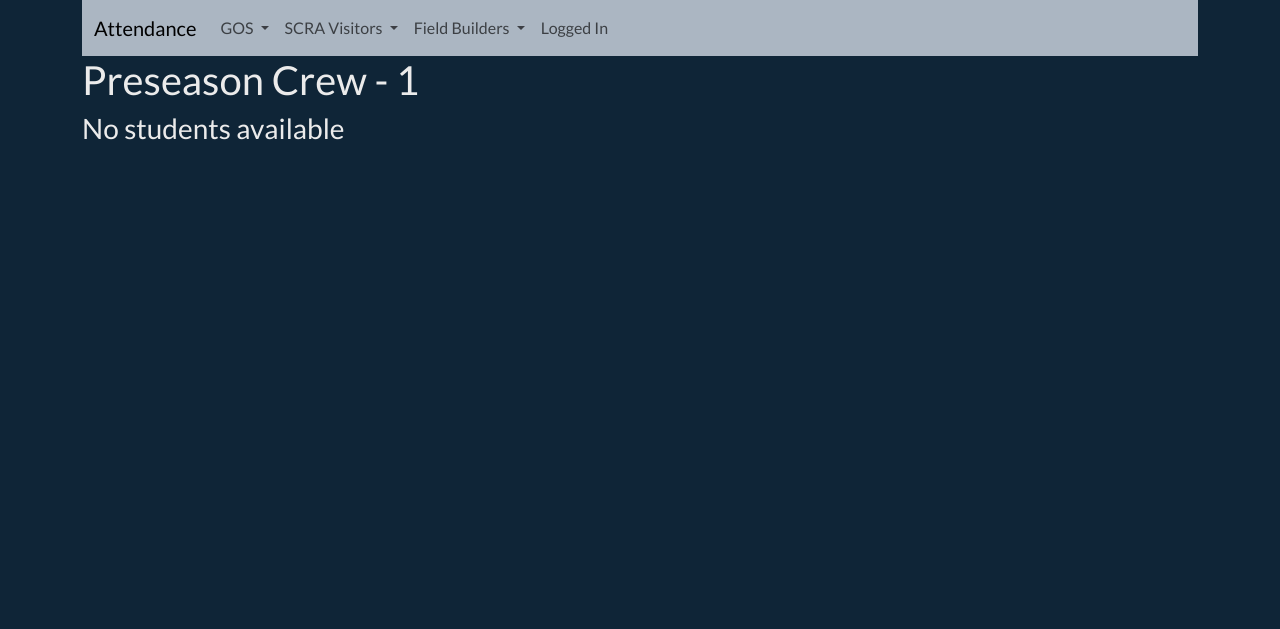
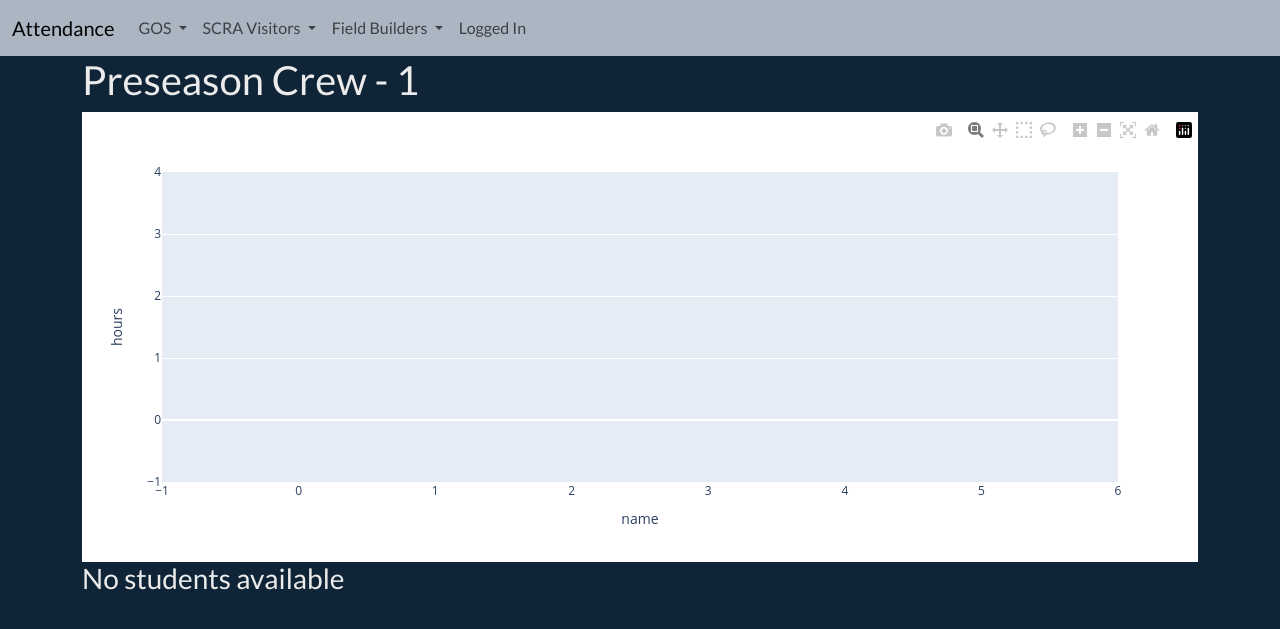
Before and after one commit to GirlsOfSteelRobotics/GOSAttendanceTrackerV2, a Django app: page /attendance/gos/crews/1 in a window 1280 px wide. Shown: the top 629 px of the page. Run offline with Django 5.2, Linux system fonts and the light colour scheme; data comes from the database, SQL or seed files in the repository; some libraries are stand-ins or nearby versions.

Commit message:
Fixup navbar and add more plots

```diff
--- a/attendance/templates/attendance/gos/ftc_crew_detail.html
+++ b/attendance/templates/attendance/gos/ftc_crew_detail.html
@@ -12,11 +12,17 @@
 </head>
 <body>
 
+{% include "attendance/shared/navbar.html" %}
+
 <div class="container">
 
-{% include "attendance/shared/navbar.html" %}
+<h1>Preseason Crew - {{ crew_name }}</h1>
 
-<h1>Preseason Crew - {{ crew_name }}</h1>
+{% autoescape off %}
+{% for plot in plots %}
+{{plot}}
+{% endfor %}
+{% endautoescape %}
 
 {% include "attendance/gos/sub_templates/student_table.html" with students=students %}
 
--- a/attendance/templates/attendance/gos/ftc_crew_list.html
+++ b/attendance/templates/attendance/gos/ftc_crew_list.html
@@ -12,9 +12,9 @@
 </head>
 <body>
 
+{% include "attendance/shared/navbar.html" %}
+
 <div class="container">
-
-{% include "attendance/shared/navbar.html" %}
 
 <h1>Preseason Crews</h1>
 
--- a/attendance/templates/attendance/gos/gos_program_list.html
+++ b/attendance/templates/attendance/gos/gos_program_list.html
@@ -12,9 +12,9 @@
 </head>
 <body>
 
+{% include "attendance/shared/navbar.html" %}
+
 <div class="container">
-
-{% include "attendance/shared/navbar.html" %}
 
 <h1>Programs</h1>
 
--- a/attendance/templates/attendance/gos/gosstudent_detail.html
+++ b/attendance/templates/attendance/gos/gosstudent_detail.html
@@ -13,9 +13,10 @@
 </head>
 <body>
 
+{% include "attendance/shared/navbar.html" %}
+
 <div class="container">
 
-{% include "attendance/shared/navbar.html" %}
 
 <h1>{{ object.full_name }}</h1>
 
--- a/attendance/templates/attendance/gos/grade_year_list.html
+++ b/attendance/templates/attendance/gos/grade_year_list.html
@@ -12,9 +12,9 @@
 </head>
 <body>
 
+{% include "attendance/shared/navbar.html" %}
+
 <div class="container">
-
-{% include "attendance/shared/navbar.html" %}
 
 <h1>By Grades</h1>
 
--- a/attendance/templates/attendance/gos/subteam_list.html
+++ b/attendance/templates/attendance/gos/subteam_list.html
@@ -12,9 +12,9 @@
 </head>
 <body>
 
+{% include "attendance/shared/navbar.html" %}
+
 <div class="container">
-
-{% include "attendance/shared/navbar.html" %}
 
 <h1>Subteams</h1>
 
--- a/attendance/views/gos.py
+++ b/attendance/views/gos.py
@@ -3,12 +3,15 @@ from django.shortcuts import render
 from django.urls import reverse
 from django.views import generic
 
-from attendance.models import GosProgram, GosSubteam, GosGradeLevel
+from attendance.models import GosProgram, GosSubteam, GosGradeLevel, GosAttendance
 from attendance.models.gos import GosStudent, GosPreseasonCrew
+from attendance.views.plotting_utils import (
+    render_count_pie_chart,
+    render_box_and_whisker_plot,
+    render_cumulative_hours_plot,
+)
 from attendance.views.utils import get_navbar_context
-
 import pandas as pd
-
 
 
 class GosStudentSummaryView(generic.ListView):
@@ -18,6 +21,12 @@ class GosStudentSummaryView(generic.ListView):
     def get_context_data(self, **kwargs):
         context = super().get_context_data(**kwargs)
         context.update(get_navbar_context())
+
+        plots = []
+        plots.append(render_cumulative_hours_plot(GosStudent.objects.all()))
+
+        context["plots"] = plots
+
         return context
 
 
@@ -29,6 +38,9 @@ class GosPresasonCrewDetail(generic.TemplateView):
         context = get_navbar_context()
         context["crew_name"] = crew
         context["students"] = students
+        context["plots"] = [
+            render_cumulative_hours_plot(students)
+        ]
         return context
 
 
@@ -70,6 +82,10 @@ class GosProgramDetail(generic.TemplateView):
         context = get_navbar_context()
         context["program_name"] = program
         context["students"] = students
+
+        context["plots"] = [
+            render_cumulative_hours_plot(students)
+        ]
         return context
 
 
@@ -145,9 +161,14 @@ class GosGradeYearDetail(generic.TemplateView):
     template_name = "attendance/gos/grade_year_detail.html"
 
     def get_context_data(self, grade_year):
+        students = GosStudent.objects.filter(grade=grade_year)
+
         context = get_navbar_context()
         context["grade"] = grade_year
-        context["students"] = GosStudent.objects.filter(grade=grade_year)
+        context["students"] = students
+        context["plots"] = [
+            render_cumulative_hours_plot(students)
+        ]
         return context
 
 
@@ -261,6 +282,10 @@ class GosSubteamDetail(generic.TemplateView):
     template_name = "attendance/gos/subteam_detail.html"
 
     def get_context_data(self, subteam):
+        students = GosStudent.objects.filter(subteam=subteam)
         context = get_navbar_context()
-        context["students"] = GosStudent.objects.filter(subteam=subteam)
+        context["students"] = students
+        context["plots"] = [
+            render_cumulative_hours_plot(students)
+        ]
         return context
--- /dev/null
+++ b/attendance/views/plotting_utils.py
@@ -0,0 +1,40 @@
+import plotly.express as px
+import plotly.graph_objects as go
+import pandas as pd
+
+from attendance.models import GosStudent
+
+
+def render_html_figure(figure):
+    return figure.to_html(full_html=False, include_plotlyjs="cdn")
+
+
+def render_count_pie_chart(df, count_groupby_key, field_name, title):
+    grouped_df = df.groupby(count_groupby_key).count()[field_name]
+
+    values = grouped_df.values
+    names = grouped_df.index.values
+
+    figure = go.Figure(data=[go.Pie(labels=names, values=values)])
+    figure.update_layout(title={"text": title})
+
+    return render_html_figure(figure)
+
+
+def render_box_and_whisker_plot(df, groupby_key, field_name, title):
+    return render_html_figure(
+        px.box(df, x=groupby_key, y=field_name, points="all", title=title)
+    )
+
+
+def render_cumulative_hours_plot(students):
+        cum_hours = []
+        names = []
+        num_meetings = []
+        for student in students:
+            names.append(student.full_name())
+            cum_hours.append(student.num_hours())
+            num_meetings.append(student.num_meetings())
+        df = pd.DataFrame({"name": names, "hours": cum_hours, "meetings": num_meetings}).sort_values(by='hours')
+
+        return render_html_figure(px.bar(df, x="name", y="hours", color="meetings"))
```
Also changed, not shown: attendance/templates/attendance/gos/gos_program_detail.html (+8 -2 lines), attendance/templates/attendance/gos/gosstudent_list.html (+6 -1 lines), attendance/templates/attendance/gos/grade_year_detail.html (+7 -2 lines), attendance/templates/attendance/gos/subteam_detail.html (+7 -2 lines).
